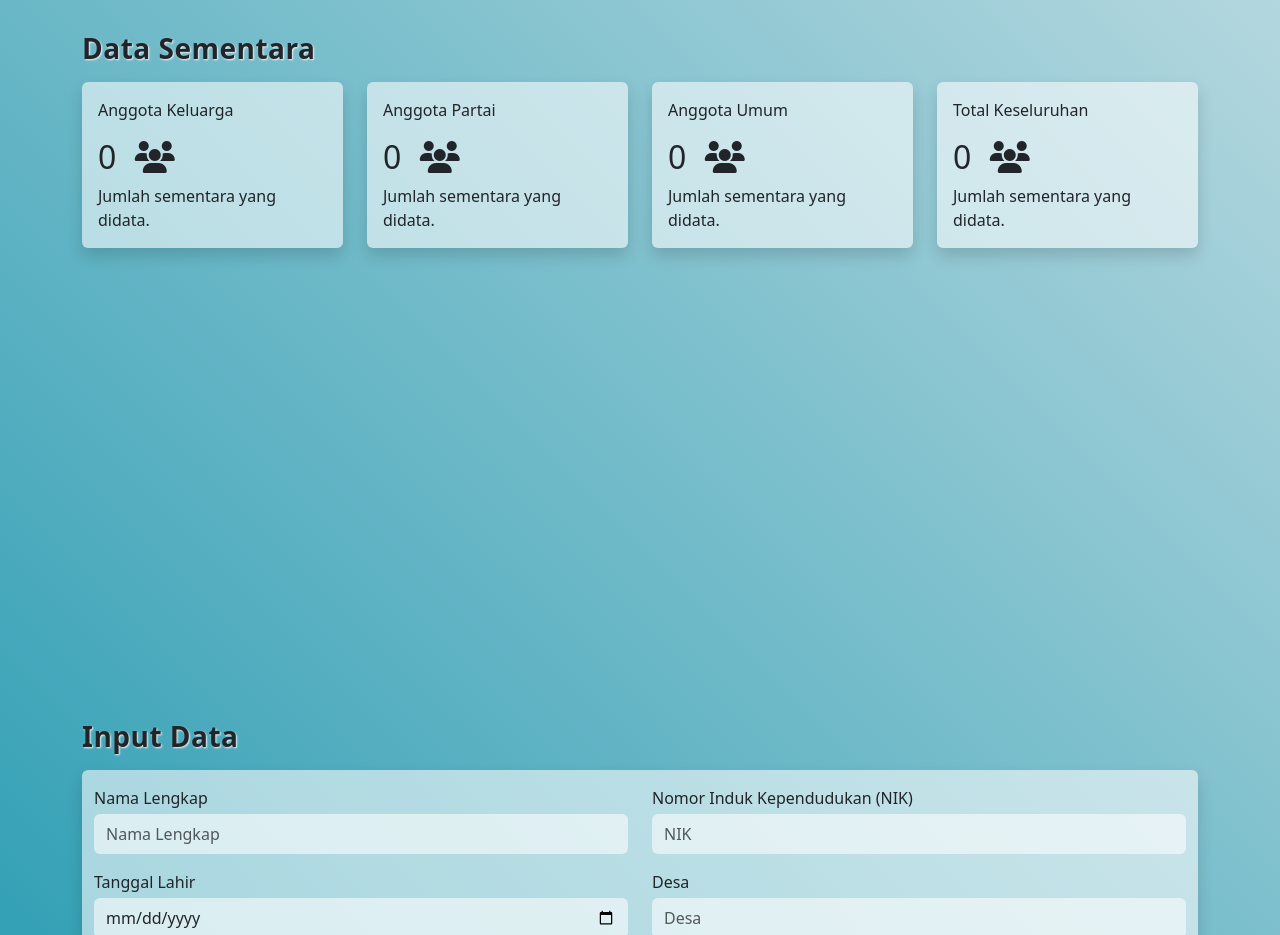
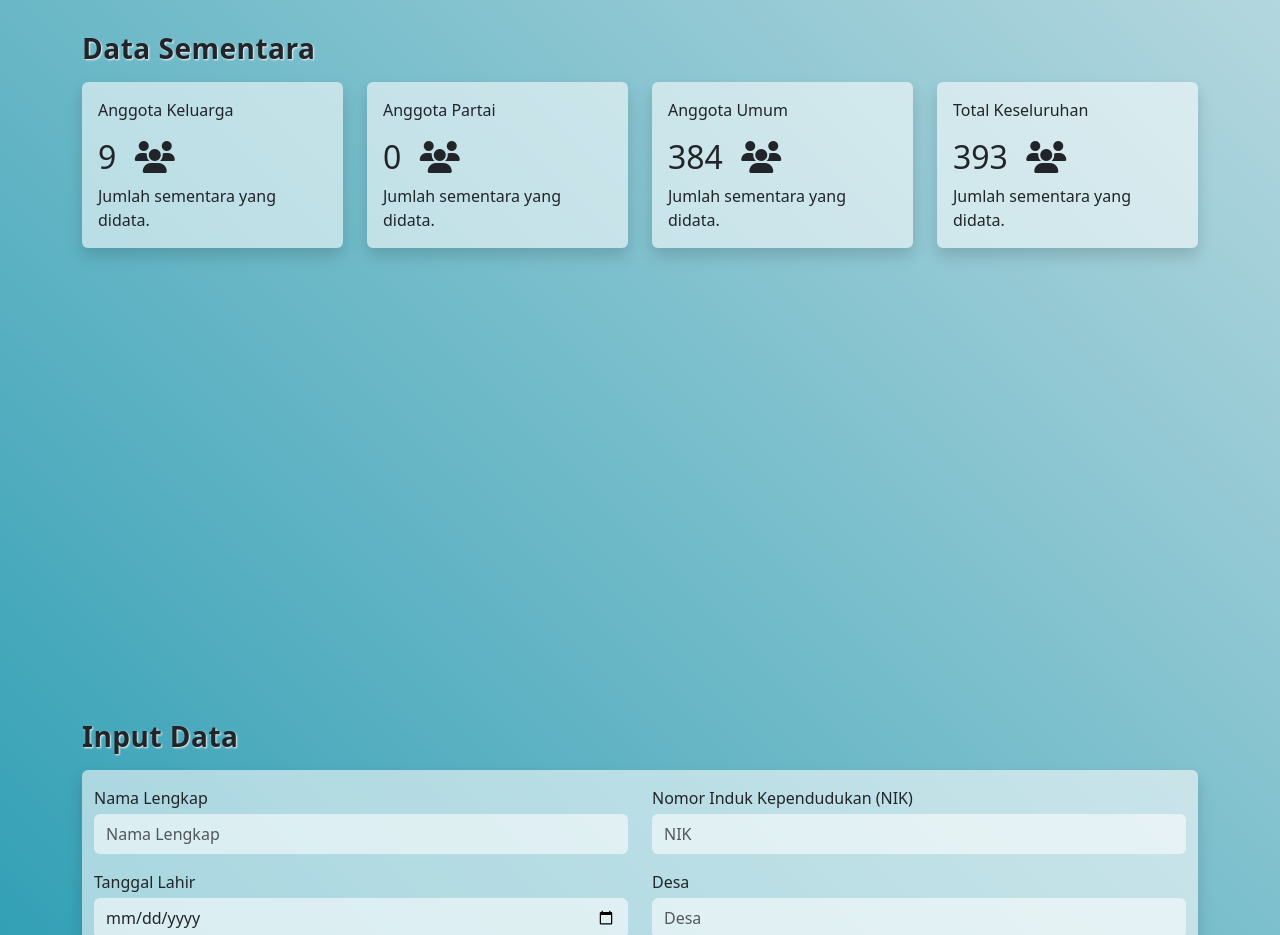
Before and after one commit to kazadesky/input-data-putra-lastika, a plain HTML site: page index.html in a window 1280 px wide. Shown: the part 1060-1995 px from the top of the page. Drawn offline with nearby package versions, Linux system fonts and the light colour scheme.

Commit message:
penambahan

```diff
--- a/index.html
+++ b/index.html
@@ -69,7 +69,7 @@
                         <div class="card-body">
                             <p>Anggota Keluarga</p>
                             <h2>
-                                <span>0</span>
+                                <span>9</span>
                                 <i class="fa fa-users"></i>
                             </h2>
                             <span>Jumlah sementara yang didata.</span>
@@ -93,7 +93,7 @@
                         <div class="card-body">
                             <p>Anggota Umum</p>
                             <h2>
-                                <span>0</span>
+                                <span>384</span>
                                 <i class="fa fa-users"></i>
                             </h2>
                             <span>Jumlah sementara yang didata.</span>
@@ -105,7 +105,7 @@
                         <div class="card-body">
                             <p>Total Keseluruhan</p>
                             <h2>
-                                <span>0</span>
+                                <span>393</span>
                                 <i class="fa fa-users"></i>
                             </h2>
                             <span>Jumlah sementara yang didata.</span>
```
